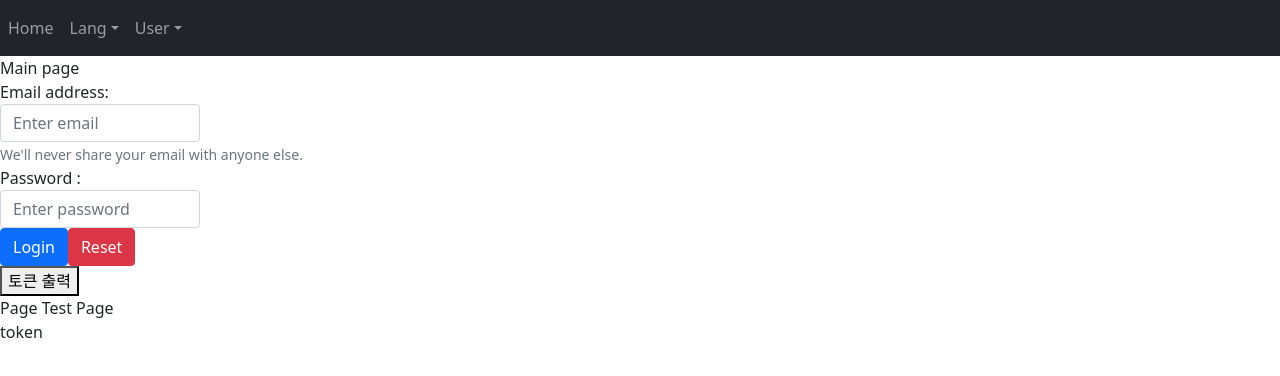
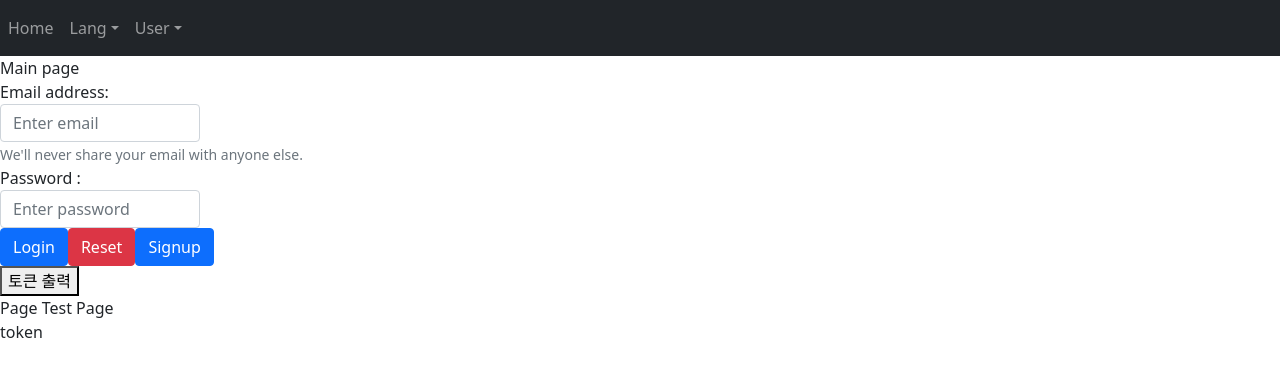
Before and after one commit to ktds-si2/covid-system, a Vue app in the folder frontend/: page /login in a window 1280 px wide. Shown: the top 376 px of the page. Built offline with nearby package versions, Linux system fonts and the light colour scheme.

Commit message:
(FE) 회원가입

```diff
--- a/frontend/src/Service/MemberService.js
+++ b/frontend/src/Service/MemberService.js
@@ -1,7 +1,7 @@
 // Author : JHW
 import request from '@/util/HttpUtil.js';
 
-// export function
+// 로그인 api 요청
 export function authenticate(params) {
   return request({
     url: '/authenticate',
@@ -9,3 +9,12 @@ export function authenticate(params) {
     data: params,
   });
 }
+
+// 회원가입 api 요청
+export function signupMember(params) {
+  return request({
+    url: '/member/signup',
+    method: 'post',
+    data: params,
+  });
+}
--- a/frontend/src/components/page/LoginForm.vue
+++ b/frontend/src/components/page/LoginForm.vue
@@ -30,6 +30,7 @@
       </b-form-group>
       <b-button type="button" @click="login()" variant="primary">Login</b-button>
       <b-button type="reset" variant="danger">Reset</b-button>
+      <b-button type="button" @click="signup()" variant="primary">Signup</b-button>
     </b-form>
       <button @click="print()">토큰 출력</button>
 
@@ -38,6 +39,7 @@
 
 <script>
 import {mapActions} from 'vuex';
+import {signupMember} from '../../Service/MemberService';
 
 
 export default {
@@ -66,7 +68,12 @@ export default {
             this.email = '';
             this.password = '';
         },
-
+        signup() {
+          signupMember({
+            'email' : this.email,
+            'password' : this.password
+          })
+        },
         print() {
             alert(this.getToken);
         }
```
